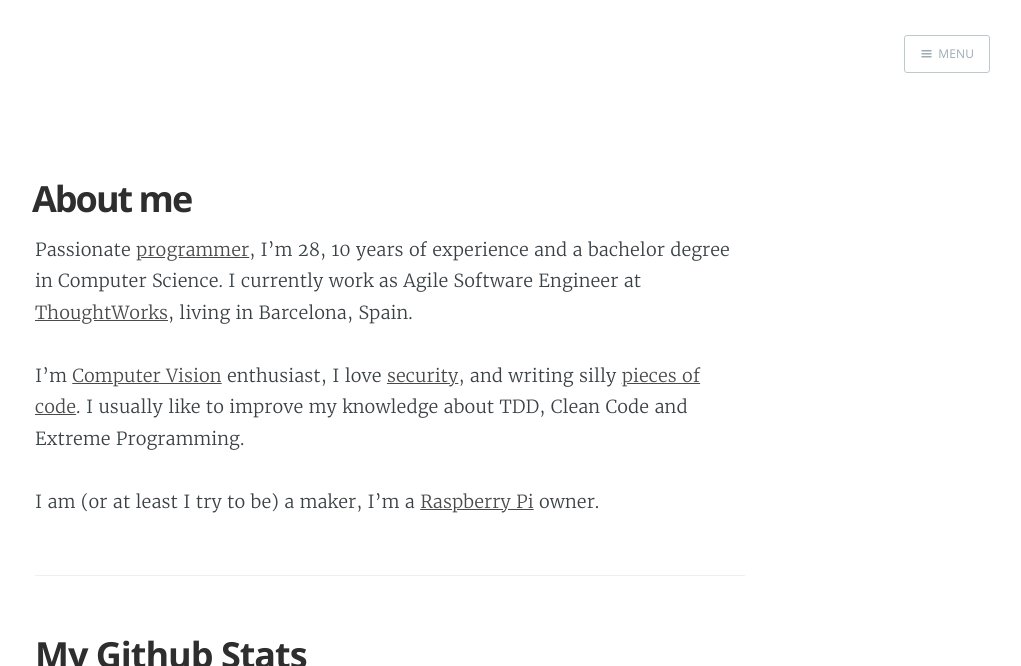
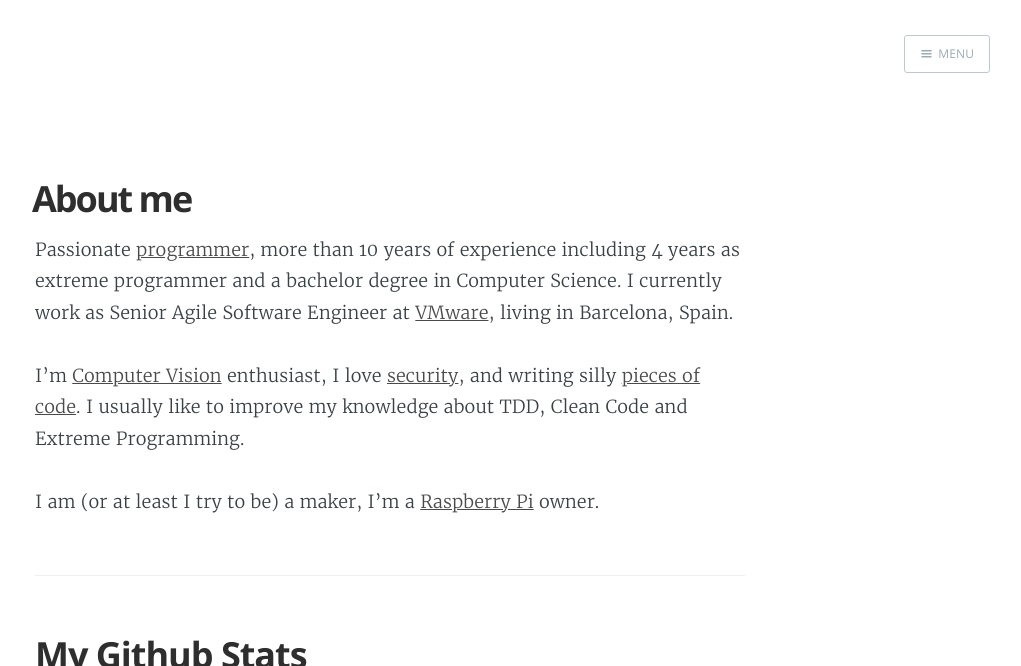
Before and after one commit to dlion/domenicoluciani, a Jekyll site: the page built from about.md, in a window 1280 px wide and 900 px high, cut to the strip 0-666 px from the top of the window. Shown: the whole strip, without its empty margins (250-1271 px from the left). Built offline with Jekyll 4.4.1, drawn with Linux system fonts in a browser that asks for light colours; some web fonts are replaced.

Commit message:
Update the about page

```diff
--- a/about.md
+++ b/about.md
@@ -3,7 +3,7 @@ layout: page
 title: About me
 ---
 
-Passionate [programmer](/category/programming), I'm 28, 10 years of experience and a bachelor degree in Computer Science. I currently work as Agile Software Engineer at [ThoughtWorks](https://www.thoughtworks.com/), living in Barcelona, Spain.
+Passionate [programmer](/category/programming), more than 10 years of experience including 4 years as extreme programmer and a bachelor degree in Computer Science. I currently work as Senior Agile Software Engineer at [VMware](https://www.vmware.com/), living in Barcelona, Spain.
 
 I'm [Computer Vision](/category/opencv) enthusiast, I love [security](/category/security), and writing silly [pieces of code](https://github.com/DLion). I usually like to improve my knowledge about TDD, Clean Code and Extreme Programming.
 
```
